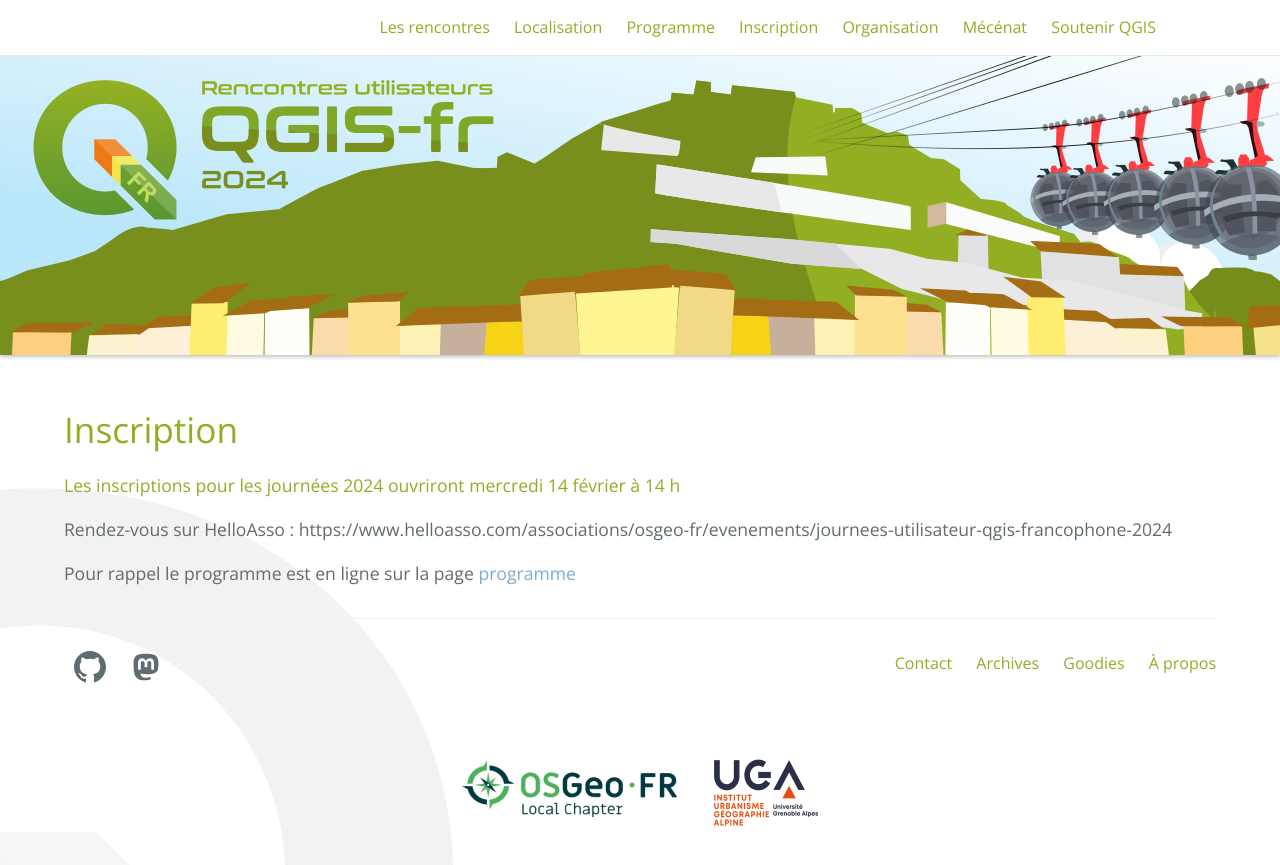
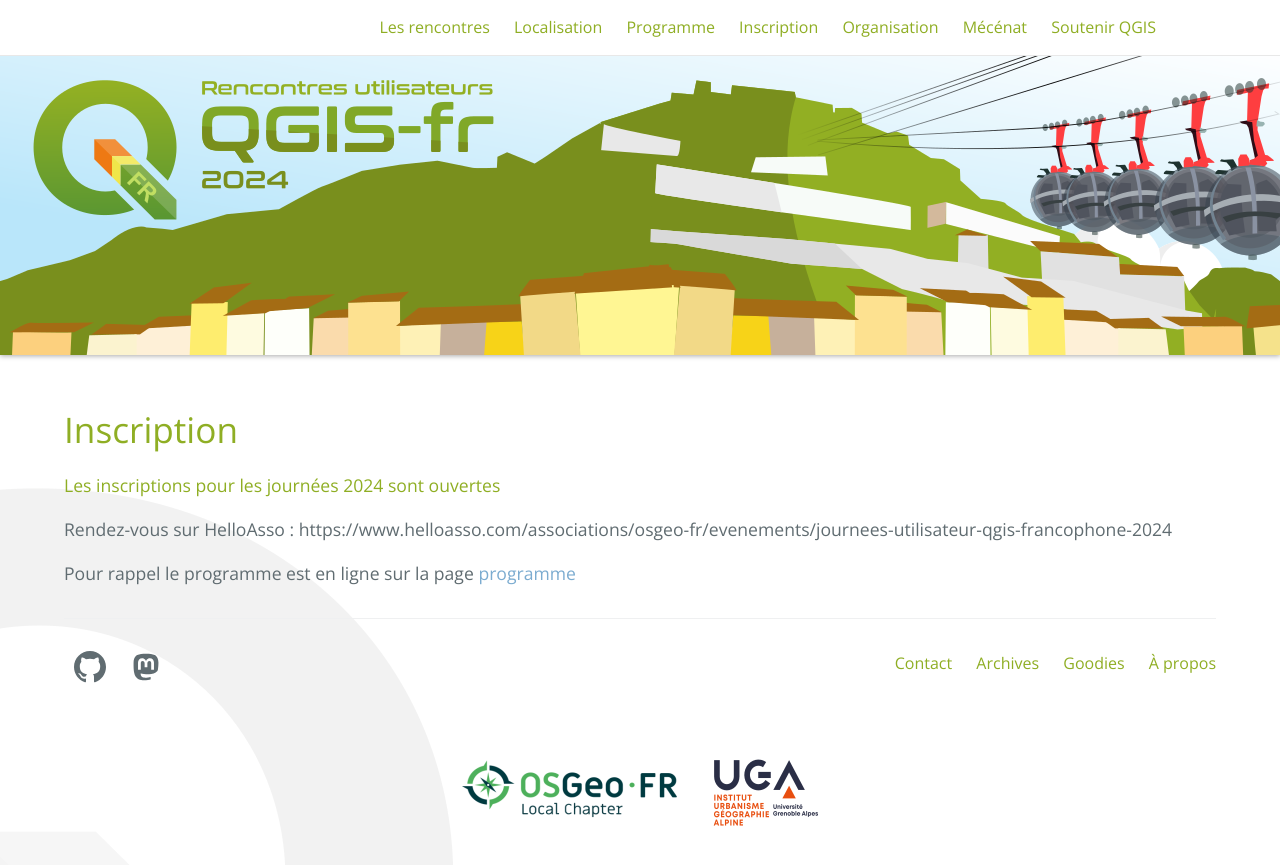
Before and after one commit to OSGeo-fr/QGIS-conf-fr-website, a Jekyll site: the page built from z25_inscription.md, in a window 1280 px wide and 943 px high. Shown: the top 865 px of the window. Built offline with Jekyll 4.4.1, drawn with Linux system fonts in a browser that asks for light colours.

Commit message:
change title

```diff
--- a/z25_inscription.md
+++ b/z25_inscription.md
@@ -6,7 +6,7 @@ menu: header
 ---
 
 
-#### Les inscriptions pour les journées 2024 ouvriront mercredi 14 février à 14 h
+#### Les inscriptions pour les journées 2024 sont ouvertes
 
 Rendez-vous sur HelloAsso : https://www.helloasso.com/associations/osgeo-fr/evenements/journees-utilisateur-qgis-francophone-2024
 
```
